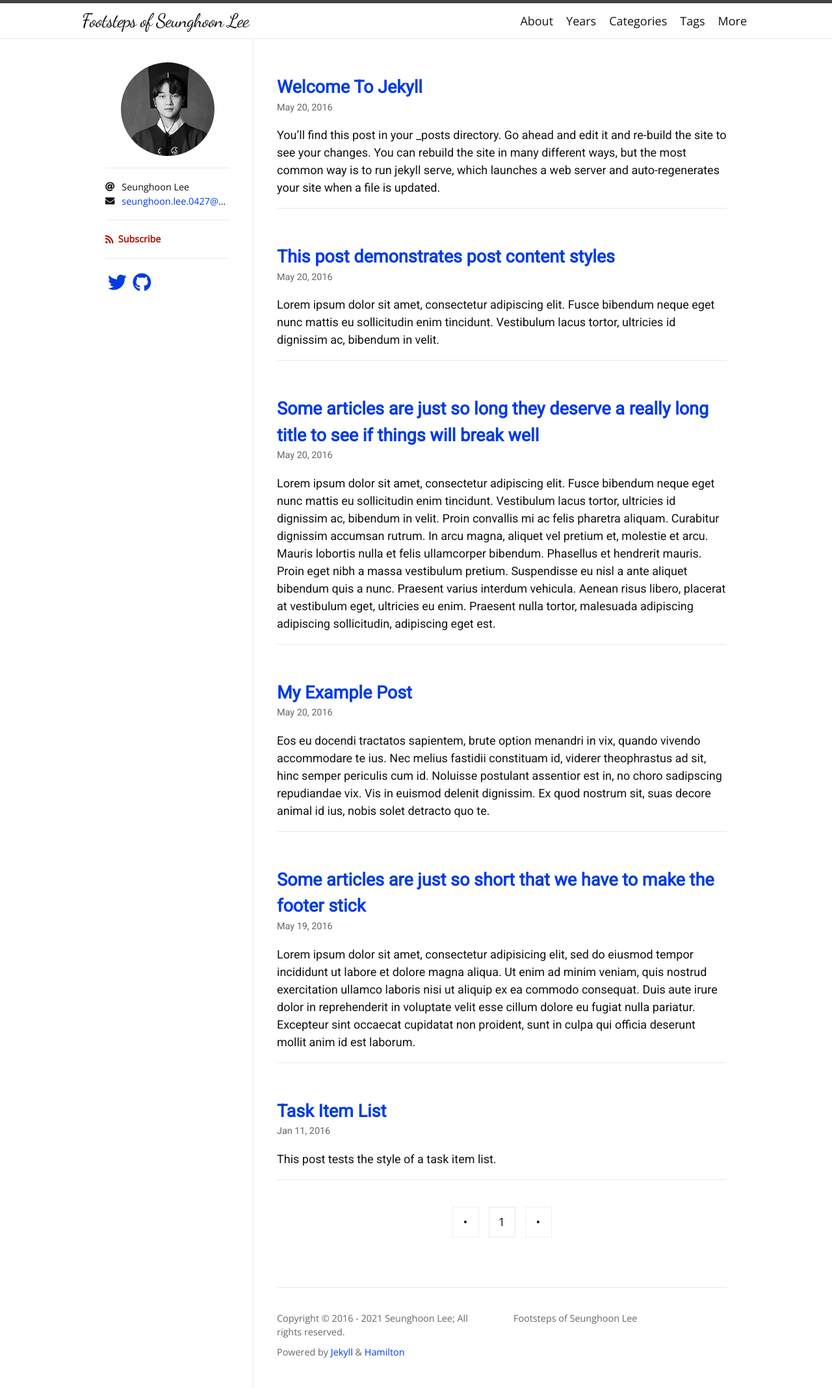
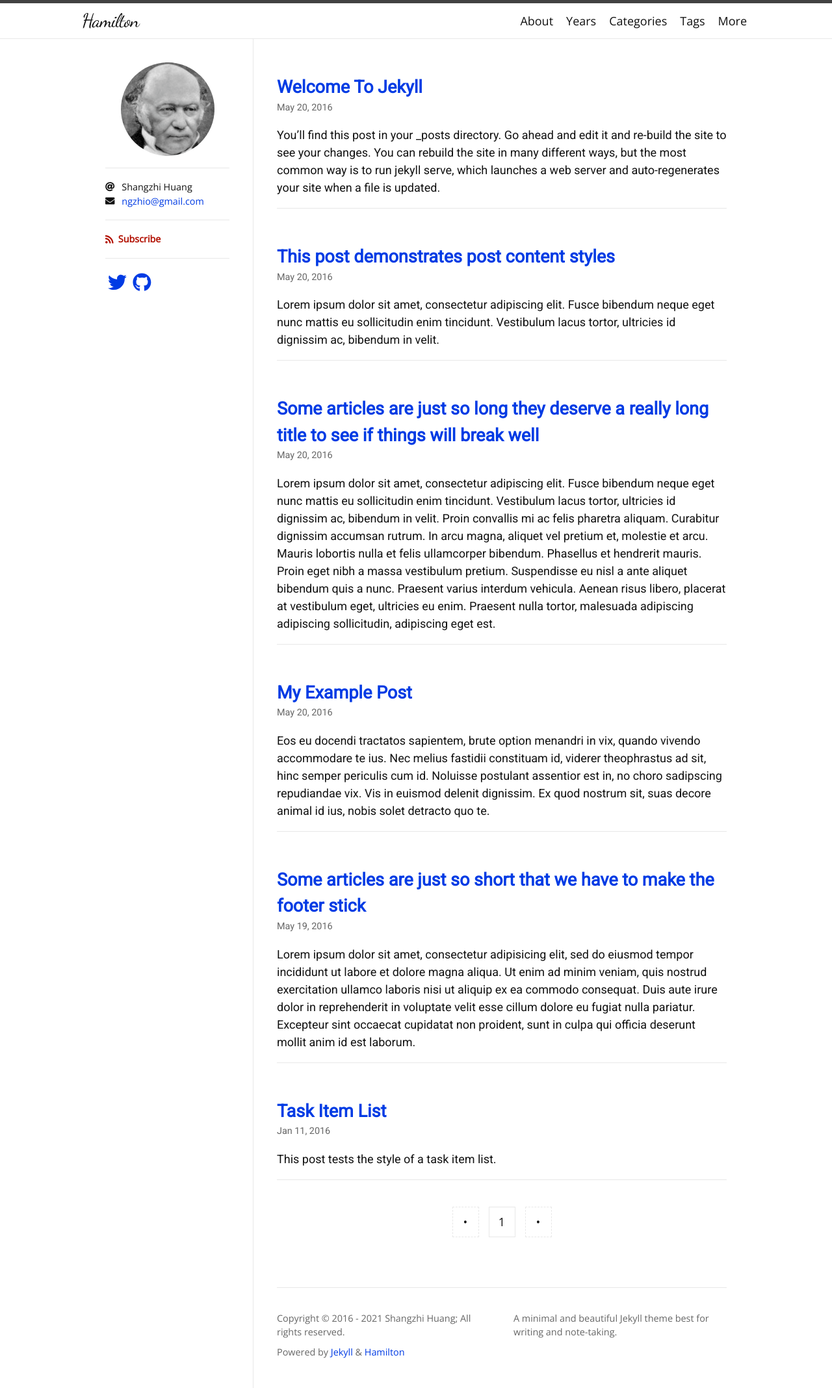
Before and after one commit to SeungHoon00/seunghoon00.github.io, a Jekyll site: the page built from index.html, in a window 1280 px wide. Shown: the whole page at 65% size. Built offline with Jekyll 4.4.1, drawn with Linux system fonts in a browser that asks for light colours; nearby versions of some CDN libraries; some web fonts are replaced; the list of posts is cut into pages by our own code.

Commit message:
check errors

```diff
--- a/_config.yml
+++ b/_config.yml
@@ -1,8 +1,8 @@
-title: Footsteps of Seunghoon Lee
-description: Footsteps of Seunghoon Lee
-author: Seunghoon Lee
+title: Hamilton
+description: A minimal and beautiful Jekyll theme best for writing and note-taking.
+author: Shangzhi Huang
 avatar: /logo.png
-email: seunghoon.lee.0427@gmail.com
+email: ngzhio@gmail.com
 
 plugins:
   - jekyll-seo-tag
@@ -34,9 +34,10 @@ twitter:
   card: summary
 logo: logo.png
 social:
-  name: Seunghoon Lee
+  name: Shangzhi Huang
   links:
-    - https://github.com/seunghoon00
+    - https://twitter.com/ngzhio
+    - https://www.facebook.com/ngzhio
+    - https://github.com/ngzhio
 google_site_verification: u4WXQl0Eu66rsQo2kRdCNx
 lang: en
-skin: daylight
```
Also changed, not shown: README.md (added), logo.png, screenshot-midnight.png (added), screenshot-sunrise.png (added), screenshot.png (added).
